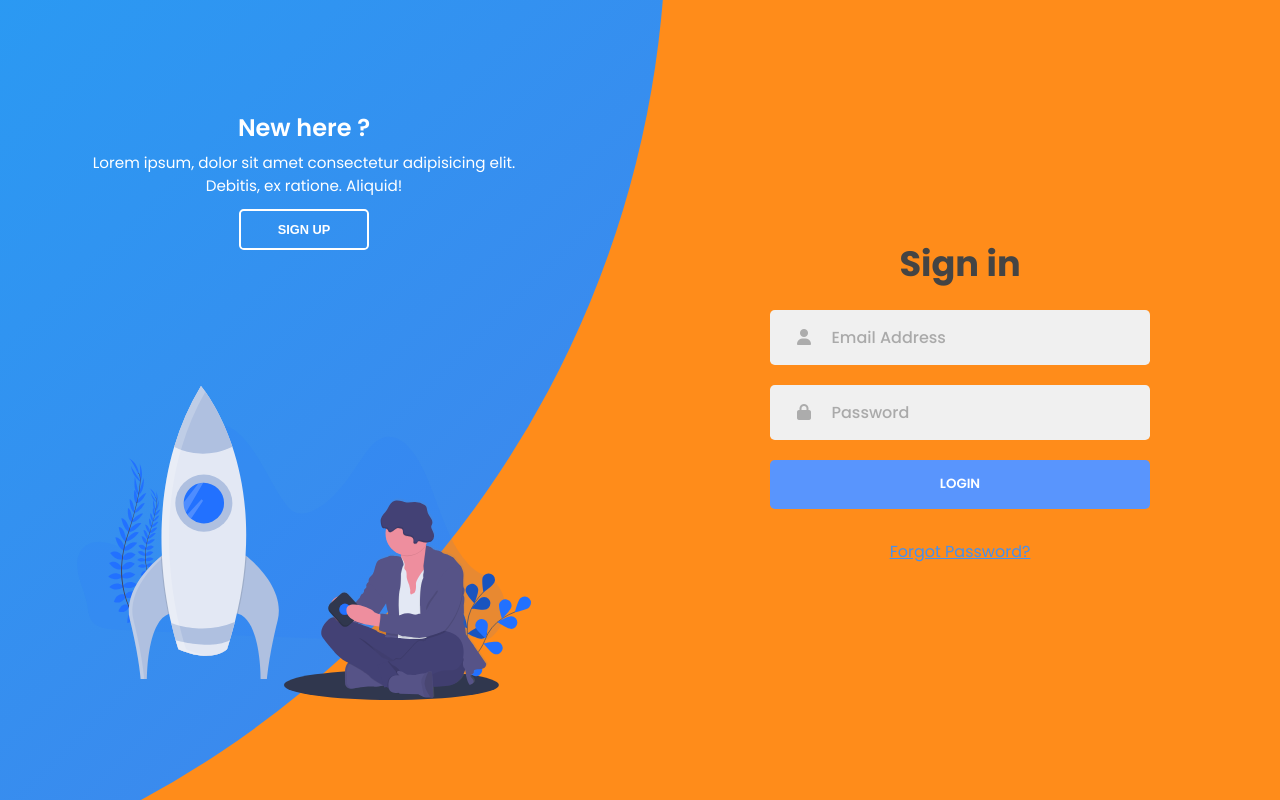
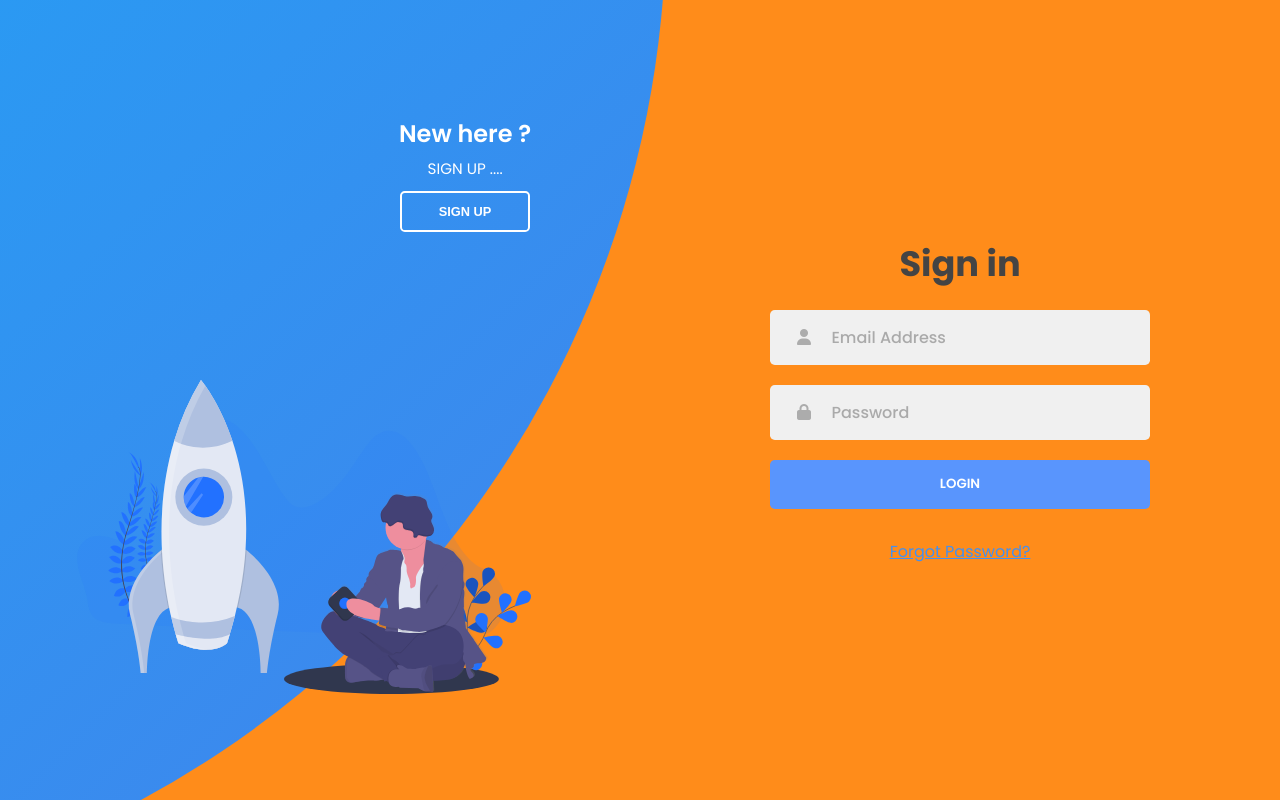
Before and after one commit to catp3rson/web-assignment, a PHP site: page /loginpj/index.php in a window 1280 px wide. Run offline with PHP 8.4, Linux system fonts and the light colour scheme; data that the repository does not hold is empty; some libraries are stand-ins or nearby versions.

Commit message:
Update index.php

```diff
--- a/FrontEnd/loginpj/index.php
+++ b/FrontEnd/loginpj/index.php
@@ -170,8 +170,7 @@ if (isset($_POST["signin"])) {
         <div class="content">
           <h3>New here ?</h3>
           <p>
-            Lorem ipsum, dolor sit amet consectetur adipisicing elit. Debitis,
-            ex ratione. Aliquid!
+            SIGN UP ....
           </p>
           <button class="btn transparent" id="sign-up-btn">
             Sign up
@@ -183,8 +182,7 @@ if (isset($_POST["signin"])) {
         <div class="content">
           <h3>One of us ?</h3>
           <p>
-            Lorem ipsum dolor sit amet consectetur adipisicing elit. Nostrum
-            laboriosam ad deleniti.
+            SIGN IN ...
           </p>
           <button class="btn transparent" id="sign-in-btn">
             Sign in
```
